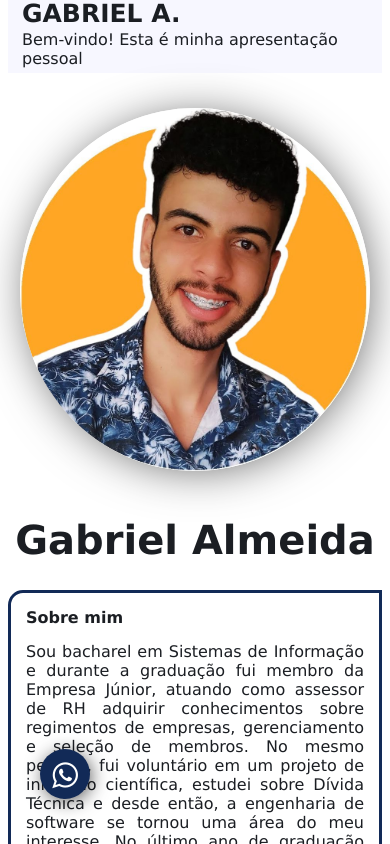
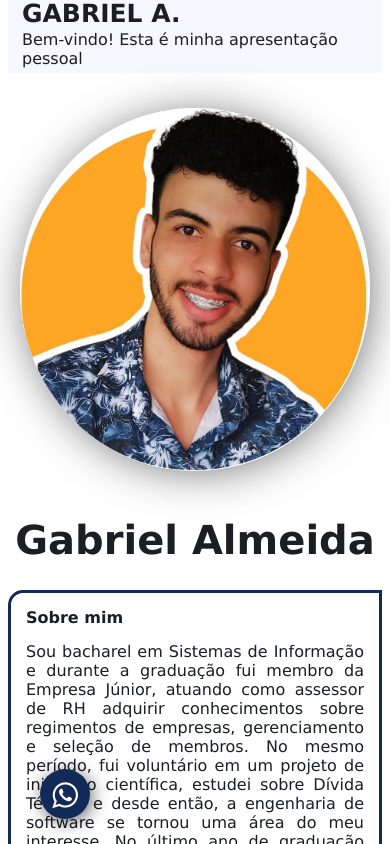
Before and after one commit to gabriellalmeida/minha-apresentacao-pessoal-project, an Angular app: page / in a window 390 px wide. Shown: the top 844 px of the page. Built offline with nearby package versions, Linux system fonts and the light colour scheme.

Commit message:
Update app.component.html

```diff
--- a/src/app/app.component.html
+++ b/src/app/app.component.html
@@ -163,6 +163,7 @@
 
         .whatsapp-link{
             margin-left: 0;
+            bottom: 25px;
         }
     }
 </style>
```
